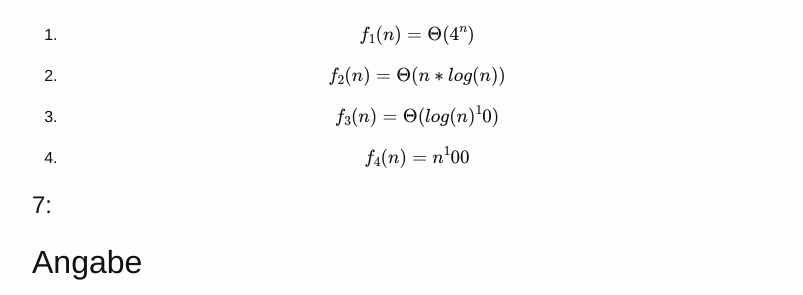
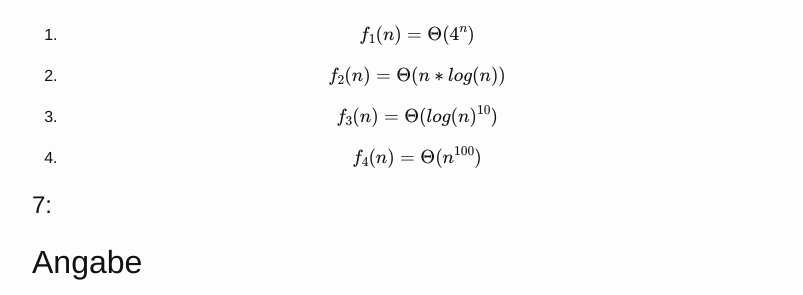
Before and after one commit to peacememories/algodat1-2016, a Jekyll site: the page built from _posts/2016-03-12-ue01.markdown, in a window 1280 px wide and 900 px high, scrolled down 4738 px. Shown: the part 155-450 px from the top of the window, without its empty margins (238-1041 px from the left). Built offline with Jekyll 4.4.1, drawn with Linux system fonts in a browser that asks for light colours; formulas are drawn with MathJax 3.

Commit message:
Fixed some mistakes in ue1.

```diff
--- a/_posts/2016-03-12-ue01.markdown
+++ b/_posts/2016-03-12-ue01.markdown
@@ -186,8 +186,8 @@ aufweist, wenn seine Worst-Case-Laufzeit in $$O(n^2)$$ liegt?
 
 1. $$f_1(n) = \Theta(4^n)$$
 2. $$f_2(n) = \Theta(n*log(n))$$
-3. $$f_3(n) = \Theta(log(n)^10)$$
-4. $$f_4(n) = n^100$$
+3. $$f_3(n) = \Theta(log(n)^{10})$$
+4. $$f_4(n) = \Theta(n^{100})$$
 
 # 7:
 
```
